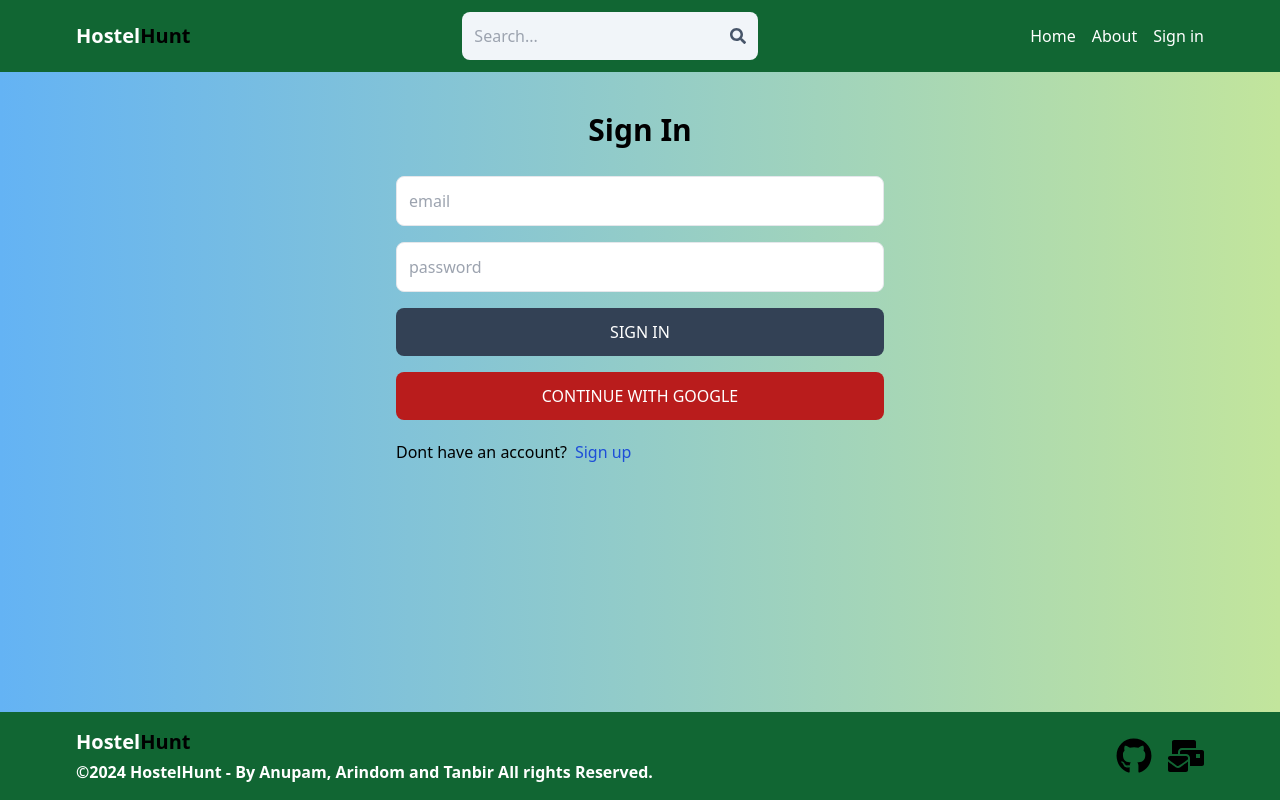
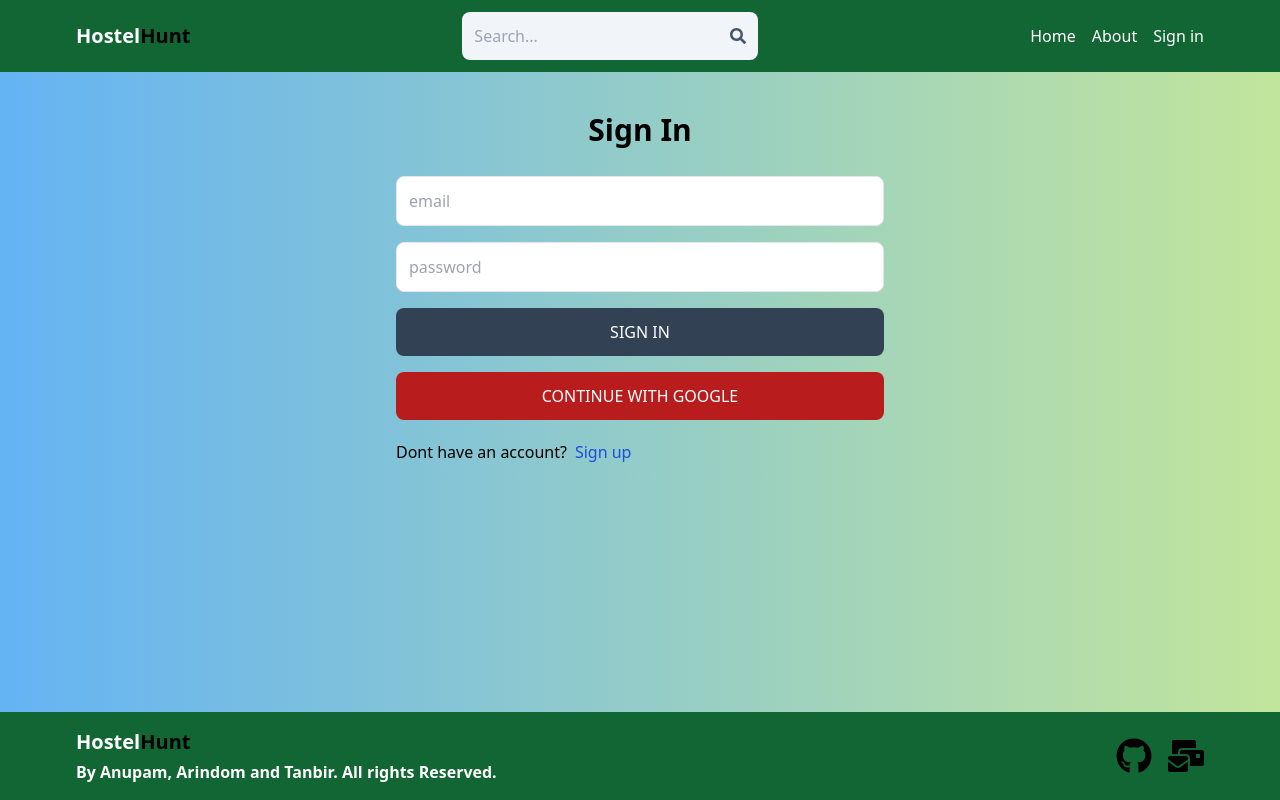
Before and after one commit to anupamk98/HostelHunt, a React (Vite) app in the folder client/: page /sign-in in a window 1280 px wide. Built offline with nearby package versions, Linux system fonts and the light colour scheme.

Commit message:
Minor fixes

```diff
--- a/client/src/components/Footer.jsx
+++ b/client/src/components/Footer.jsx
@@ -14,7 +14,7 @@ export default function Footer(){
               </span>
             </div>
               <div className="text-md font-bold text-white">
-                ©2024 HostelHunt - By Anupam, Arindom and Tanbir
+                By Anupam, Arindom and Tanbir.
                 All rights Reserved.
             </div>
           </div>
```
Also changed, not shown: 1 other file (tests, documents, lock files or other folders).
